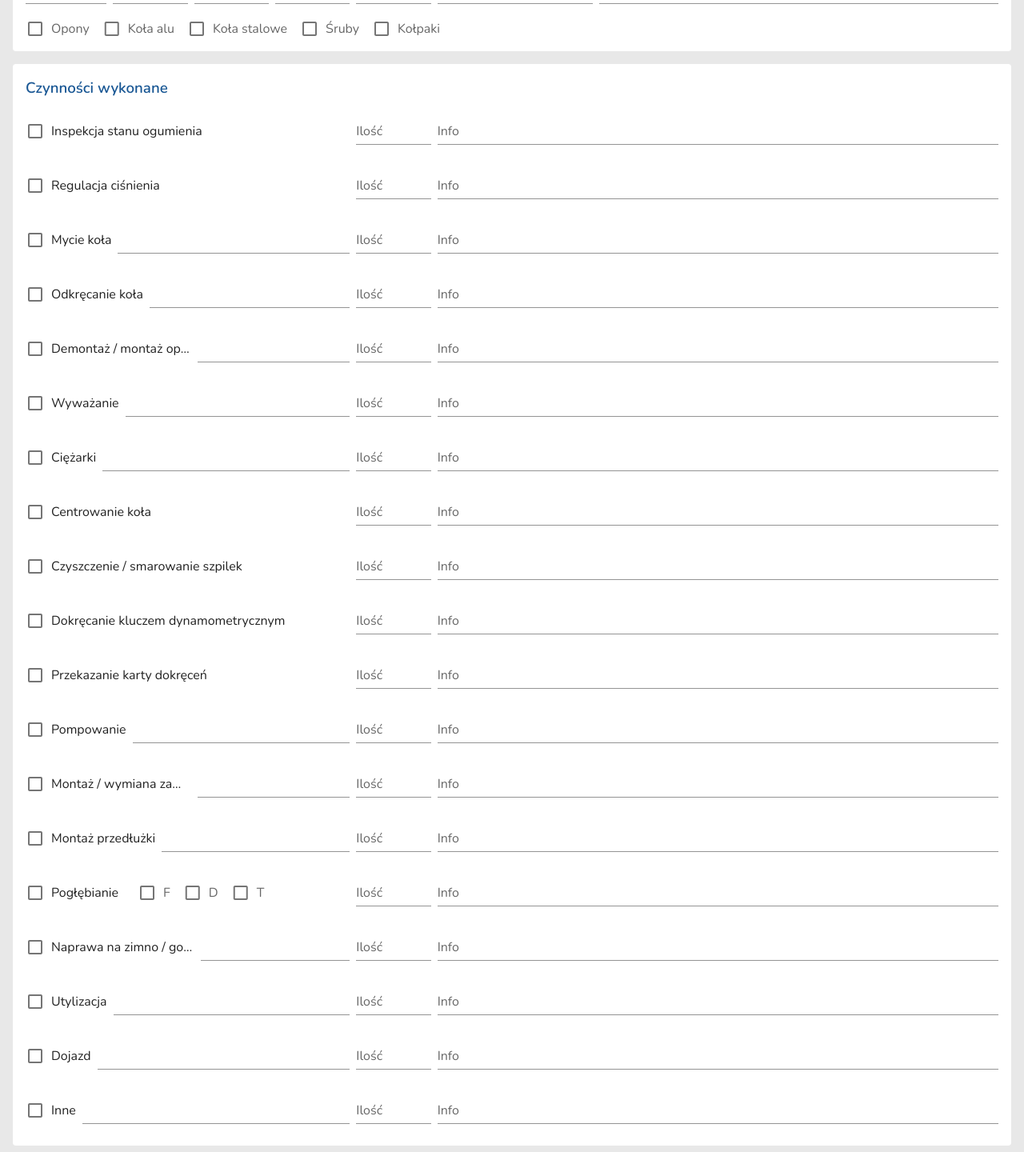
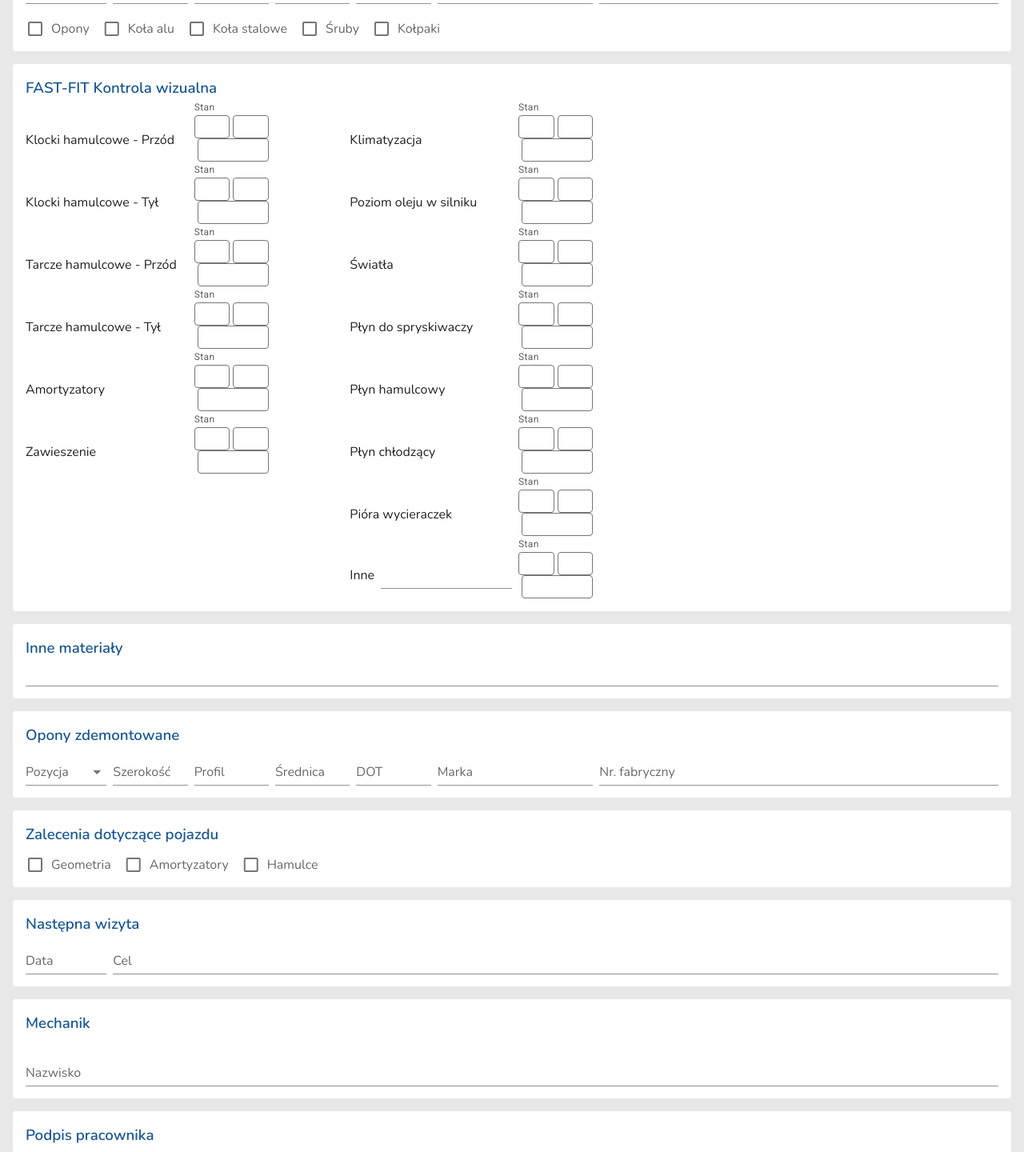
Before and after one commit to RafWiel/wulkano_vue_client, a Vue app: page /#/ in a window 1280 px wide. Shown: the part 1160-2600 px from the top of the page at 80% size. Built offline with nearby package versions, Linux system fonts and the light colour scheme.

Commit message:
Add Fast-Fit visual inspection

```diff
--- a/src/components/car/TireMeasurementInfo.vue
+++ b/src/components/car/TireMeasurementInfo.vue
@@ -9,8 +9,7 @@
         label="Pozycja"/>
     </v-col>
     <v-col cols="4" sm="3" md="2" lg="1" class="mt-0 pl-2">
-      <three-state-control
-        :value="item.status"/>
+      <three-state-control :value="item.status"/>
     </v-col>
     <v-col lg="1" md="2" class="pl-2">
       <v-text-field
@@ -37,7 +36,7 @@
 <script>
 import rules from '@/misc/rules';
 import tireLocation from '@/enums/car/tireLocation';
-import ThreeStateControl from '@/components/ThreeStateControl.vue';
+import ThreeStateControl from '@/components/car/ThreeStateControl.vue';
 
 export default
 {
--- /dev/null
+++ b/src/components/car/VisualInspection.vue
@@ -0,0 +1,43 @@
+<template>
+  <v-row class="no-gutters" align="center">
+    <v-col cols="8" sm="4" md="5" lg="6" class="mt-1">
+      <div class="inline" >
+        <div class="pt-5 pr-2 text_ellipsis" >
+          {{ item.text }}
+        </div>
+        <slot name="extra-info" />
+      </div>
+    </v-col>
+    <v-col cols="4" sm="3" md="3" lg="3" class="pl-2">
+      <three-state-control :value="item.status"/>
+    </v-col>
+  </v-row>
+</template>
+<script>
+import ThreeStateControl from '@/components/car/ThreeStateControl.vue';
+
+export default
+{
+  name: 'VisualInspection',
+  props: {
+    item: Object,
+  },
+  components: { ThreeStateControl },
+};
+</script>
+
+<style lang="scss" scoped>
+
+  .inline {
+    display: flex;
+    width: 100%;
+  }
+
+  .text_ellipsis {
+    overflow: hidden;
+    text-overflow: ellipsis;
+    white-space: nowrap;
+
+  }
+
+</style>
--- a/src/components/ServiceAction.vue
+++ b/src/components/truck/ServiceAction.vue
@@ -1,5 +1,5 @@
 <template>
-  <v-row class="no-gutters mt-2">
+  <v-row class="no-gutters">
     <v-col cols="9" md="6" lg="4">
       <div class="inline" >
         <v-checkbox
--- a/src/views/car/CarServiceForm.vue
+++ b/src/views/car/CarServiceForm.vue
@@ -320,7 +320,7 @@
           </v-col>
         </v-row>
       </v-card>
-      <!-- Actions -->
+      <!-- Visual control -->
       <v-card
         flat
         :class="$vuetify.breakpoint.mdAndUp ? 'mx-4 mt-4 mb-4 pa-4' : 'pa-3 mt-2'">
@@ -331,145 +331,39 @@
             <v-row class="no-gutters">
               <v-col>
                 <h3 class="primary--text text--darken-1">
-                  Czynności wykonane
+                  FAST-FIT Kontrola wizualna
                 </h3>
               </v-col>
             </v-row>
-            <!-- Actions -->
-            <service-action :item="actions.tireInspection"/>
-            <service-action :item="actions.pressureRegulation"/>
-            <service-action :item="actions.wheelWashing">
+            <!-- Visual inspection -->
+            <v-row class="no-gutters">
+              <v-col cols="12" md="6" lg="4">
+                <visual-inspection :item="visualInspection.brakePads.front"/>
+                <visual-inspection :item="visualInspection.brakePads.rear"/>
+                <visual-inspection :item="visualInspection.brakeDiscs.front"/>
+                <visual-inspection :item="visualInspection.brakeDiscs.rear"/>
+                <visual-inspection :item="visualInspection.shockAbsorbers"/>
+                <visual-inspection :item="visualInspection.suspension"/>
+              </v-col>
+              <v-col cols="12" md="6" lg="4">
+                <visual-inspection :item="visualInspection.airco"/>
+                <visual-inspection :item="visualInspection.oil"/>
+                <visual-inspection :item="visualInspection.lights"/>
+                <visual-inspection :item="visualInspection.washingFluid"/>
+                <visual-inspection :item="visualInspection.brakeFluid"/>
+                <visual-inspection :item="visualInspection.coolingFluid"/>
+                <visual-inspection :item="visualInspection.wipers"/>
+                <visual-inspection :item="visualInspection.other">
                   <template v-slot:extra-info>
                     <v-text-field
-                  v-model.lazy="actions.wheelWashing.extraInfo"
+                      v-model.lazy="visualInspection.other.extraInfo"
                       hide-details
+                      style="width:80%"
                       label=""/>
                   </template>
-            </service-action>
-            <service-action :item="actions.wheelUnscrewing">
-              <template v-slot:extra-info>
-                <v-text-field
-                  v-model.lazy="actions.wheelUnscrewing.extraInfo"
-                  hide-details
-                  label=""/>
-              </template>
-            </service-action>
-            <service-action :item="actions.tireInstallation">
-              <template v-slot:extra-info>
-                <v-text-field
-                  v-model.lazy="actions.tireInstallation.extraInfo"
-                  hide-details
-                  label=""/>
-              </template>
-            </service-action>
-            <service-action :item="actions.wheelBalancing">
-              <template v-slot:extra-info>
-                <v-text-field
-                  v-model.lazy="actions.wheelBalancing.extraInfo"
-                  hide-details
-                  label=""/>
-              </template>
-            </service-action>
-            <service-action :item="actions.wheelWeights">
-              <template v-slot:extra-info>
-                <v-text-field
-                  v-model.lazy="actions.wheelWeights.extraInfo"
-                  hide-details
-                  label=""/>
-              </template>
-            </service-action>
-            <service-action :item="actions.wheelCentering"/>
-            <service-action :item="actions.pinsCleaning"/>
-            <service-action :item="actions.tighteningWithTorqueWrench"/>
-            <service-action :item="actions.handingOverTighteningCard"/>
-            <service-action :item="actions.pumping">
-              <template v-slot:extra-info>
-                <v-text-field
-                  v-model.lazy="actions.pumping.extraInfo"
-                  hide-details
-                  label=""/>
-              </template>
-            </service-action>
-            <service-action :item="actions.valveChange">
-              <template v-slot:extra-info>
-                <v-text-field
-                  v-model.lazy="actions.valveChange.extraInfo"
-                  hide-details
-                  label=""/>
-              </template>
-            </service-action>
-            <service-action :item="actions.extensionInstallation">
-              <template v-slot:extra-info>
-                <v-text-field
-                  v-model.lazy="actions.extensionInstallation.extraInfo"
-                  hide-details
-                  label=""/>
-              </template>
-            </service-action>
-            <service-action :item="actions.deepening">
-              <template v-slot:extra-info>
-                <v-row
-                  class="no-gutters"
-                  :style="$vuetify.breakpoint.smAndUp ? '' : 'width: 110%'">
-                  <v-col cols="auto">
-                    <v-checkbox
-                      v-model="actions.deepening.F"
-                      label="F"
-                      hide-details
-                      :class="$vuetify.breakpoint.smAndUp ? 'ml-4' : 'ml-2'"
-                      class="shrink mt-4"/>
-                  </v-col>
-                  <v-col cols="auto">
-                    <v-checkbox
-                      v-model="actions.deepening.D"
-                      label="D"
-                      hide-details
-                      :class="$vuetify.breakpoint.smAndUp ? 'ml-4' : 'ml-2'"
-                      class="shrink mt-4"/>
-                  </v-col>
-                  <v-col cols="auto">
-                    <v-checkbox
-                      v-model="actions.deepening.T"
-                      label="T"
-                      hide-details
-                      :class="$vuetify.breakpoint.smAndUp ? 'ml-4' : 'ml-2'"
-                      class="shrink mt-4"/>
+                </visual-inspection>
               </v-col>
             </v-row>
-              </template>
-            </service-action>
-            <service-action :item="actions.coldHotRepair">
-              <template v-slot:extra-info>
-                <v-text-field
-                  v-model.lazy="actions.coldHotRepair.extraInfo"
-                  hide-details
-                  label=""/>
-              </template>
-            </service-action>
-            <service-action :item="actions.utilization">
-              <template v-slot:extra-info>
-                <v-text-field
-                  v-model.lazy="actions.utilization.extraInfo"
-                  hide-details
-                  label=""/>
-              </template>
-            </service-action>
-            <service-action :item="actions.drive">
-              <template v-slot:extra-info>
-                <v-text-field
-                  v-model.lazy="actions.drive.extraInfo"
-                  hide-details
-                  label=""/>
-              </template>
-            </service-action>
-            <service-action :item="actions.other">
-              <template v-slot:extra-info>
-                <v-text-field
-                  v-model.lazy="actions.other.extraInfo"
-                  hide-details
-                  label=""/>
-              </template>
-            </service-action>
           </v-col>
         </v-row>
       </v-card>
@@ -719,6 +613,15 @@
         </v-row>
       </v-card>
     </v-form>
+    <!-- RODO -->
+    <p class="px-4 caption"
+      :class="$vuetify.breakpoint.mdAndUp ? '' : 'mt-4'">
+      Zgodnie z art.13 rozporządzenia o ochronie danych osobowych z dn. 27.04.16 (Dz.Urz. UE L 119 z 04.05.16) informujemy,
+      że administratorem danych osobowych kontrahenta jest WULKANO PERFECT SZABAŁA S.J. , 21-040 Świdnik ul. Piasecka 200 kontakt biuro@wulkanoperfect.pl
+      Dane kontrahenta będą przetwarzane w celu realizacji umowy (art.6 ust.1 lit.b) RODO z 27.04.16.
+      Odbiorcami danych będą wyłącznie podmioty uprawnione na pods. przepisów prawa. Dane będą przechowywane przez 5 lat.
+      Kontrahent ma prawo do żądania od adminitratora dostępu, usunięcia, ograniczenia dostępu do danych osobowych.
+      Podanie danych jest dobrowolne, jednakże odmowa może skutkować odmową zawarcia umowy (sprzedaży i wykonania usługi).</p>
   </v-container>
 </template>
 
@@ -730,19 +633,19 @@ import axleLocation from '@/enums/axleLocation';
 import bool from '@/enums/bool';
 import tireChangeType from '@/enums/car/tireChangeType';
 import TireMeasurementInfo from '@/components/car/TireMeasurementInfo.vue';
-import ServiceAction from '@/components/ServiceAction.vue';
 import TireBrandInfo from '@/components/car/TireBrandInfo.vue';
 import SignatureField from '@/components/SignatureField.vue';
 import Mechanic from '@/components/Mechanic.vue';
+import VisualInspection from '@/components/car/VisualInspection.vue';
 
 export default {
   name: 'OrderForm',
   components: {
     TireMeasurementInfo,
-    ServiceAction,
     TireBrandInfo,
     SignatureField,
     Mechanic,
+    VisualInspection,
   },
   computed: {
     date() {
@@ -839,134 +742,66 @@ export default {
         { name: '' },
       ],
     },
-    actions: {
-      tireInspection: {
-        isChecked: false,
-        text: 'Inspekcja stanu ogumienia',
-        count: '',
-        info: '',
+    visualInspection: {
+      brakePads: {
+        front: {
+          text: 'Klocki hamulcowe - Przód',
+          status: 0,
         },
-      pressureRegulation: {
-        isChecked: false,
-        text: 'Regulacja ciśnienia',
-        count: '',
-        info: '',
+        rear: {
+          text: 'Klocki hamulcowe - Tył',
+          status: 0,
         },
-      wheelWashing: {
-        isChecked: false,
-        text: 'Mycie koła',
-        count: '',
-        info: '',
-        extraInfo: '',
       },
-      wheelUnscrewing: {
-        isChecked: false,
-        text: 'Odkręcanie koła',
-        count: '',
-        info: '',
-        extraInfo: '',
+      brakeDiscs: {
+        front: {
+          text: 'Tarcze hamulcowe - Przód',
+          status: 0,
         },
-      tireInstallation: {
-        isChecked: false,
-        text: 'Demontaż / montaż opony',
-        count: '',
-        info: '',
-        extraInfo: '',
+        rear: {
+          text: 'Tarcze hamulcowe - Tył',
+          status: 0,
         },
-      wheelBalancing: {
-        isChecked: false,
-        text: 'Wyważanie',
-        count: '',
-        info: '',
-        extraInfo: '',
       },
-      wheelWeights: {
-        isChecked: false,
-        text: 'Ciężarki',
-        count: '',
-        info: '',
-        extraInfo: '',
+      shockAbsorbers: {
+        text: 'Amortyzatory',
+        status: 0,
       },
-      wheelCentering: {
-        isChecked: false,
-        text: 'Centrowanie koła',
-        count: '',
-        info: '',
+      suspension: {
+        text: 'Zawieszenie',
+        status: 0,
       },
-      pinsCleaning: {
-        isChecked: false,
-        text: 'Czyszczenie / smarowanie szpilek',
-        count: '',
-        info: '',
+      airco: {
+        text: 'Klimatyzacja',
+        status: 0,
       },
-      tighteningWithTorqueWrench: {
-        isChecked: false,
-        text: 'Dokręcanie kluczem dynamometrycznym',
-        count: '',
-        info: '',
+      oil: {
+        text: 'Poziom oleju w silniku',
+        status: 0,
       },
-      handingOverTighteningCard: {
-        isChecked: false,
-        text: 'Przekazanie karty dokręceń',
-        count: '',
-        info: '',
+      lights: {
+        text: 'Światła',
+        status: 0,
       },
-      pumping: {
-        isChecked: false,
-        text: 'Pompowanie',
-        count: '',
-        info: '',
-        extraInfo: '',
+      washingFluid: {
+        text: 'Płyn do spryskiwaczy',
+        status: 0,
       },
-      valveChange: {
-        isChecked: false,
-        text: 'Montaż / wymiana zaworu',
-        count: '',
-        info: '',
-        extraInfo: '',
+      brakeFluid: {
+        text: 'Płyn hamulcowy',
+        status: 0,
       },
-      extensionInstallation: {
-        isChecked: false,
-        text: 'Montaż przedłużki',
-        count: '',
-        info: '',
-        extraInfo: '',
+      coolingFluid: {
+        text: 'Płyn chłodzący',
+        status: 0,
       },
-      deepening: {
-        isChecked: false,
-        text: 'Pogłębianie',
-        count: '',
-        info: '',
-        F: false,
-        D: false,
-        T: false,
-      },
-      coldHotRepair: {
-        isChecked: false,
-        text: 'Naprawa na zimno / gorąco',
-        count: '',
-        info: '',
-        extraInfo: '',
-      },
-      utilization: {
-        isChecked: false,
-        text: 'Utylizacja',
-        count: '',
-        info: '',
-        extraInfo: '',
-      },
-      drive: {
-        isChecked: false,
-        text: 'Dojazd',
-        count: '',
-        info: '',
-        extraInfo: '',
+      wipers: {
+        text: 'Pióra wycieraczek',
+        status: 0,
       },
       other: {
-        isChecked: false,
         text: 'Inne',
-        count: '',
-        info: '',
+        status: 0,
         extraInfo: '',
       },
     },
--- a/src/views/truck/TruckServiceForm.vue
+++ b/src/views/truck/TruckServiceForm.vue
@@ -644,7 +644,7 @@ import rules from '@/misc/rules';
 import vehicleType from '@/enums/vehicleType';
 import tireLocation from '@/enums/truck/tireLocation';
 import TireMeasurementInfo from '@/components/truck/TireMeasurementInfo.vue';
-import ServiceAction from '@/components/ServiceAction.vue';
+import ServiceAction from '@/components/truck/ServiceAction.vue';
 import TireBrandInfo from '@/components/truck/TireBrandInfo.vue';
 import SignatureField from '@/components/SignatureField.vue';
 import Mechanic from '@/components/Mechanic.vue';
```
Also changed, not shown: src/components/car/ThreeStateControl.vue (renamed from src/components/ThreeStateControl.vue). Lines whose indentation alone changed are shown as unchanged.
